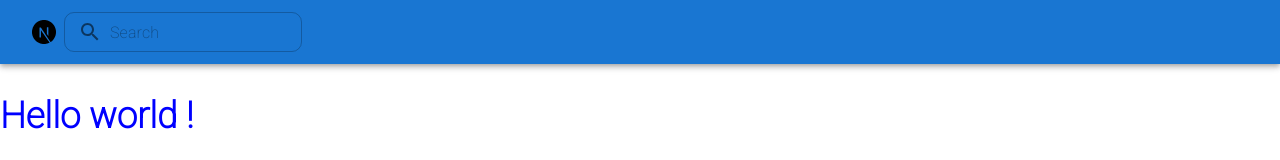
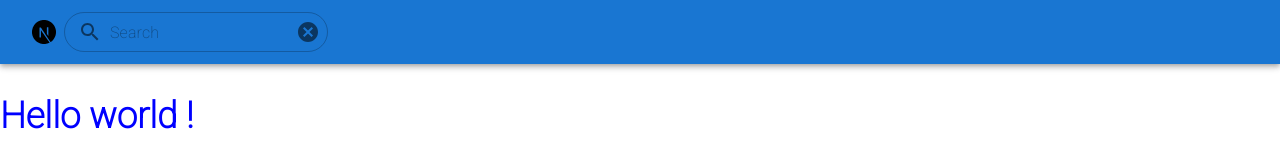
Before and after one commit to LeChatErrant/front-template, a Next.js app: page / in a window 1280 px wide. Shown: the top 160 px of the page. Built offline with nearby package versions, Linux system fonts and the light colour scheme.

Commit message:
feat: search bar

```diff
--- a/components/Header.tsx
+++ b/components/Header.tsx
@@ -1,15 +1,8 @@
-import {
-  AppBar,
-  Icon,
-  IconButton,
-  InputAdornment,
-  TextField,
-  Toolbar,
-} from '@mui/material'
-import SearchIcon from '@mui/icons-material/Search'
+import { AppBar, Icon, IconButton, Toolbar } from '@mui/material'
 import Image from 'next/image'
 import Link from 'next/link'
 import styled from 'styled-components'
+import SearchBar from './SearchBar'
 
 const NavBar = styled(AppBar)`
   background-color: white;
@@ -29,17 +22,6 @@ const Logo = styled(IconButton)`
   }
 `
 
-const SearchBar = styled(TextField)`
-  & .MuiOutlinedInput-root {
-    & fieldset {
-      border-radius: 10px;
-    }
-  }
-
-  input {
-  }
-`
-
 export default function Header() {
   return (
     <NavBar position="sticky">
@@ -55,18 +37,7 @@ export default function Header() {
             </Icon>
           </Logo>
         </Link>
-        <SearchBar
-          variant="outlined"
-          size="small"
-          placeholder="Search"
-          InputProps={{
-            startAdornment: (
-              <InputAdornment position="start">
-                <SearchIcon />
-              </InputAdornment>
-            ),
-          }}
-        />
+        <SearchBar />
       </Toolbar>
     </NavBar>
   )
--- /dev/null
+++ b/components/SearchBar.tsx
@@ -0,0 +1,48 @@
+import { IconButton, InputAdornment, TextField } from '@mui/material'
+import SearchIcon from '@mui/icons-material/Search'
+import CancelIcon from '@mui/icons-material/Cancel'
+import styled from 'styled-components'
+import { useState } from 'react'
+
+const StyledInput = styled(TextField)`
+  & .MuiOutlinedInput-root {
+    padding-right: 0;
+
+    & fieldset {
+      border-radius: 120px;
+    }
+  }
+
+  input {
+  }
+`
+
+export default function SearchBar() {
+  return (
+    <StyledInput
+      variant="outlined"
+      size="small"
+      placeholder="Search"
+      onInput={(e) => {
+        console.log(e.target.value)
+      }}
+      onKeyPress={(e) => {
+        if (e.key === 'Enter') {
+          console.log(`Submited ${e.target.value}`)
+        }
+      }}
+      InputProps={{
+        startAdornment: (
+          <InputAdornment position="start">
+            <SearchIcon />
+          </InputAdornment>
+        ),
+        endAdornment: true ? (
+          <IconButton>
+            <CancelIcon />
+          </IconButton>
+        ) : null,
+      }}
+    />
+  )
+}
```
